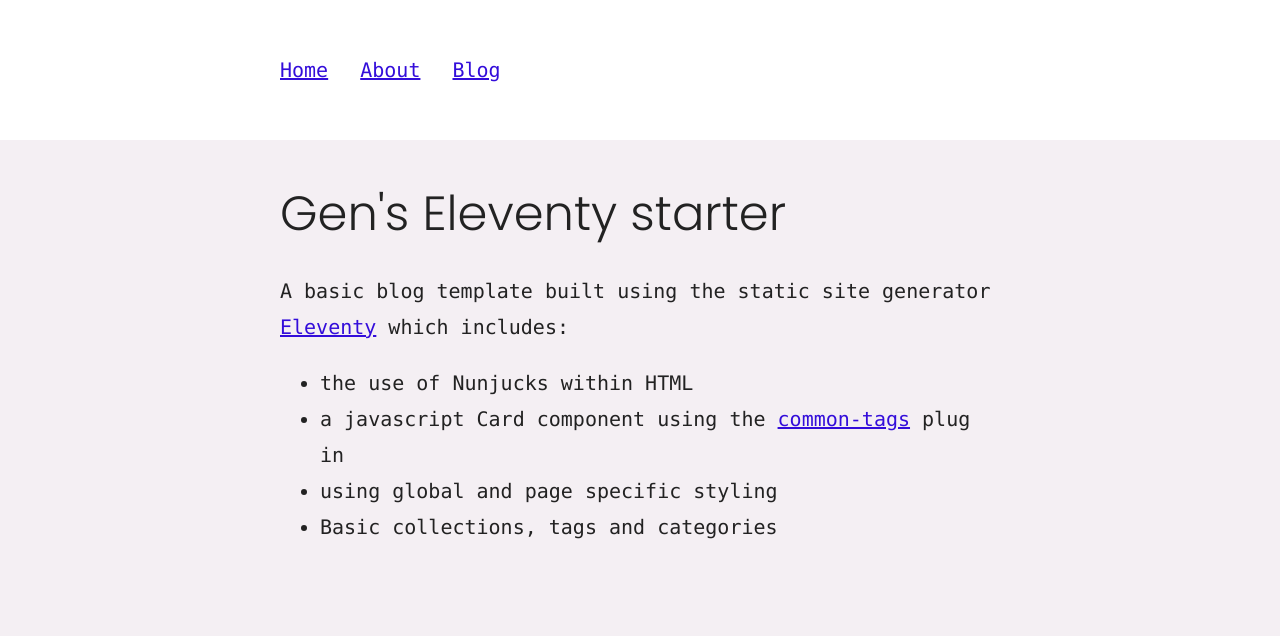
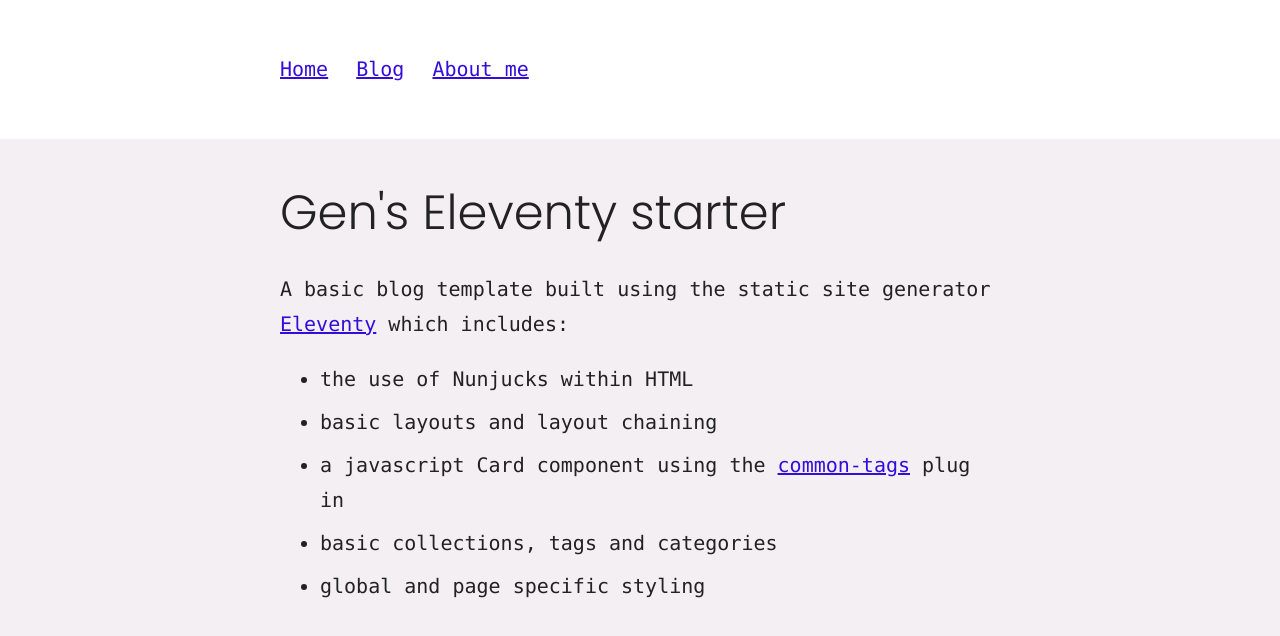
Before and after one commit to GitOffMyCode/11ty-gen-starter, an Eleventy site: page src/index.html in a window 1280 px wide. Built offline with nearby package versions, Linux system fonts and the light colour scheme; Eleventy itself is replaced by a stand-in of ours; files that its build step writes are made by us from their sources; what common-tags would draw is missing.

Commit message:
content and stuff

```diff
--- a/public/css/global.css
+++ b/public/css/global.css
@@ -19,16 +19,11 @@
 
 /* - - - - - - - - layout - - - - - - - - */
 
-body {
-  color: var(--text);
-  background-color: var(--bg);
-  font-family: var(--mono-font);
-  font-size: 1.25rem;
-  line-height: 1.8;
+main {
   display: grid;
   grid-template-columns: 1fr min(45rem, 90%) 1fr;
 }
-body > * {
+main > * {
   grid-column: 2;
 }
 
@@ -37,7 +32,7 @@ header {
   grid-template-columns: 1fr min(45rem, 90%) 1fr;
   grid-column: 1 / -1;
   background-color: var(--header-bg);
-  padding: 2rem;
+  padding: 2rem 0;
   color: var(--text);
   margin: 0;
 }
@@ -52,10 +47,18 @@ nav ul {
 
 header nav li {
   display: inline;
-  margin-right: 1.25rem;
+  margin-right: 1rem;
 }
 
 /* - - - - - - - - typography - - - - - - - - */
+
+body {
+  color: var(--text);
+  background-color: var(--bg);
+  font-family: var(--mono-font);
+  font-size: 1.25rem;
+  line-height: 1.75;
+}
 
 a,
 a:visited {
@@ -81,6 +84,11 @@ h2 {
 }
 
 @media only screen and (max-width: 720px) {
+  body {
+    font-size: 1rem;
+    line-height: 1.5;
+  }
+
   h1 {
     font-size: 2.5rem;
   }
@@ -88,6 +96,10 @@ h2 {
   h2 {
     font-size: 1.8rem;
   }
+}
+
+li {
+  padding-bottom: 0.5rem;
 }
 
 /* - - - - - - - - card styling - - - - - - - - */
--- a/src/_includes/layouts/header.html
+++ b/src/_includes/layouts/header.html
@@ -5,10 +5,10 @@
                 <a href="/">Home</a>
             </li>
             <li>
-                <a href="/about/">About</a>
+                <a href="/blog/">Blog</a>
             </li>
             <li>
-                <a href="/blog/">Blog</a>
+                <a href="/about/">About me</a>
             </li>
         </ul>
     </nav>
--- a/src/about.html
+++ b/src/about.html
@@ -1,11 +1,12 @@
 ---
 layout: layouts/base.html
-title: About
-description: This site was created by Gen...
+title: About me
 ---
 
 <h1>{{ title }}</h1>
 
-<p>{{ description }}</p>
-<br/>
+<p>Gen is an interaction design who dabbles in code.</p>
+
+<p>Here's an image to demostrate...</p>
+
 <img src="/assets/images/kitty.jpg" alt="A cute fluffy kitten"/>
--- a/src/css/global.css
+++ b/src/css/global.css
@@ -19,16 +19,11 @@
 
 /* - - - - - - - - layout - - - - - - - - */
 
-body {
-  color: var(--text);
-  background-color: var(--bg);
-  font-family: var(--mono-font);
-  font-size: 1.25rem;
-  line-height: 1.8;
+main {
   display: grid;
   grid-template-columns: 1fr min(45rem, 90%) 1fr;
 }
-body > * {
+main > * {
   grid-column: 2;
 }
 
@@ -37,7 +32,7 @@ header {
   grid-template-columns: 1fr min(45rem, 90%) 1fr;
   grid-column: 1 / -1;
   background-color: var(--header-bg);
-  padding: 2rem;
+  padding: 2rem 0;
   color: var(--text);
   margin: 0;
 }
@@ -52,10 +47,18 @@ nav ul {
 
 header nav li {
   display: inline;
-  margin-right: 1.25rem;
+  margin-right: 1rem;
 }
 
 /* - - - - - - - - typography - - - - - - - - */
+
+body {
+  color: var(--text);
+  background-color: var(--bg);
+  font-family: var(--mono-font);
+  font-size: 1.25rem;
+  line-height: 1.75;
+}
 
 a,
 a:visited {
@@ -81,6 +84,11 @@ h2 {
 }
 
 @media only screen and (max-width: 720px) {
+  body {
+    font-size: 1rem;
+    line-height: 1.5;
+  }
+
   h1 {
     font-size: 2.5rem;
   }
@@ -88,6 +96,10 @@ h2 {
   h2 {
     font-size: 1.8rem;
   }
+}
+
+li {
+  padding-bottom: 0.5rem;
 }
 
 /* - - - - - - - - card styling - - - - - - - - */
--- a/src/index.html
+++ b/src/index.html
@@ -9,7 +9,8 @@ layout: layouts/base.html
 
 <ul>
     <li>the use of Nunjucks within HTML</li>
+    <li>basic layouts and layout chaining</li>
     <li>a javascript Card component using the <a href="https://www.npmjs.com/package/common-tags">common-tags</a> plug in</li>
-    <li>using global and page specific styling</li>
-    <li>Basic collections, tags and categories</li>
+    <li>basic collections, tags and categories</li>
+    <li>global and page specific styling</li>
 </ul>
```
Also changed, not shown: public/about/index.html (+8 -6 lines), public/blog/index.html (+2 -2 lines), public/blog/posts/post-1/index.html (+2 -2 lines), public/blog/posts/post-2/index.html (+2 -2 lines), public/blog/tag/all/index.html (+3 -3 lines), public/blog/tag/animals/index.html (+2 -2 lines), public/blog/tag/cute/index.html (+2 -2 lines), public/blog/tag/frogs/index.html (+2 -2 lines), public/blog/tag/green/index.html (+2 -2 lines), public/blog/tag/kittens/index.html (+2 -2 lines), public/blog/tag/nature-and-stuff/index.html (+2 -2 lines), public/blog/tag/posts/index.html (+2 -2 lines), public/blog/tag/tutorials/index.html (+2 -2 lines), public/index.html (+5 -4 lines).
